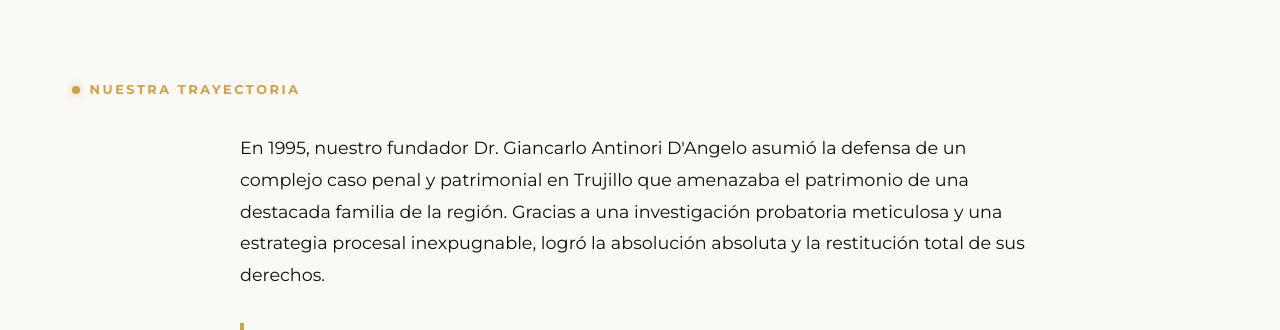
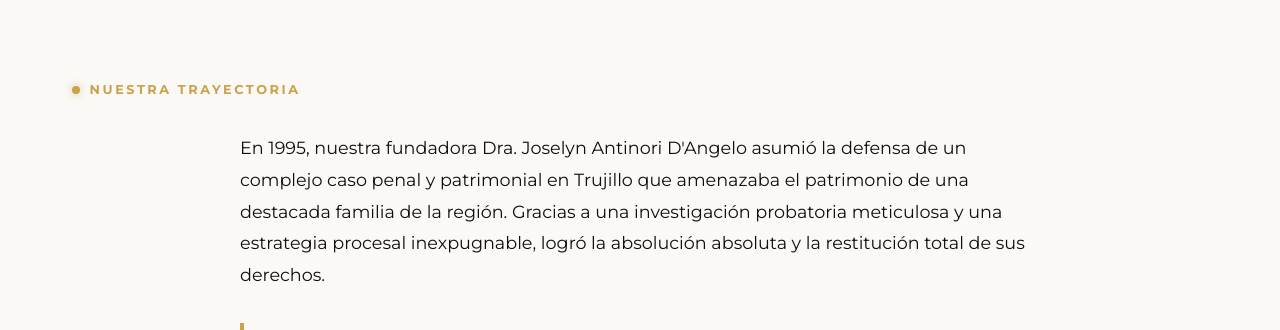
Before and after one commit to Kactis-Labs/Notar-a-Oaelechea, a React (Vite) app: page /nosotros in a window 1280 px wide. Shown: the part 820-1150 px from the top of the page. Built offline with nearby package versions, Linux system fonts and the light colour scheme; a web font is replaced by a local one.

Commit message:
fix: update principal lawyer to Dra. Joselyn Antinori D'Angelo

```diff
--- a/src/config/brandConfig.js
+++ b/src/config/brandConfig.js
@@ -33,10 +33,10 @@ export const brandConfig = {
     instagram: "https://instagram.com"
   },
 
-  // Director Legal / Socio Principal
+  // Directora Legal / Socia Principal
   titular: {
-    name: "Dr. Giancarlo Antinori D'Angelo",
-    role: "Socio Fundador & Director Legal",
+    name: "Dra. Joselyn Antinori D'Angelo",
+    role: "Socia Fundadora & Directora Legal",
     registry: "Colegio de Abogados de La Libertad — Reg. CALL 3890"
   },
 
--- a/src/data/teamData.js
+++ b/src/data/teamData.js
@@ -1,16 +1,16 @@
 export const teamMembers = [
   {
     id: 'carlos-olaechea',
-    name: "Dr. Giancarlo Antinori D'Angelo",
-    role: 'Socio Fundador & Director Legal',
+    name: "Dra. Joselyn Antinori D'Angelo",
+    role: 'Socia Fundadora & Directora Legal',
     exp: '28 Años de Experiencia',
-    img: 'https://images.unsplash.com/photo-1560250097-0b93528c311a?q=80&w=600&auto=format&fit=crop',
-    bio: 'Abogado por la Universidad Nacional de Trujillo, con Maestría en Derecho Penal y Procesal Penal. Reconocido en La Libertad por su rigurosidad estratégica, solvencia técnica y destacada tasa de victorias en litigios complejos.',
+    img: 'https://images.unsplash.com/photo-1573496359142-b8d87734a5a2?q=80&w=600&auto=format&fit=crop',
+    bio: 'Abogada por la Universidad Nacional de Trujillo, con Maestría en Derecho Penal y Procesal Penal. Reconocida en La Libertad por su rigurosidad estratégica, solvencia técnica y destacada tasa de victorias en litigios complejos.',
     registry: 'Colegio de Abogados de La Libertad — Reg. CALL 3890',
     recognitions: [
       'Premio a la Excelencia Jurídica — Colegio de Abogados de La Libertad',
       'Miembro de la Sociedad Peruana de Ciencias Penales',
-      'Ex-Presidente de la Comisión de Litigación Oral de La Libertad'
+      'Ex-Presidenta de la Comisión de Litigación Oral de La Libertad'
     ]
   },
   {
--- a/src/pages/About.jsx
+++ b/src/pages/About.jsx
@@ -43,7 +43,7 @@ export default function About() {
             <div className="section-label" style={{ textAlign: 'center', marginBottom: '2rem' }}>NUESTRA TRAYECTORIA</div>
             <div className="history-content">
               <p className="history-text">
-                En {brandConfig.foundedYear}, nuestro fundador {brandConfig.titular.name} asumió la defensa de un complejo caso penal y patrimonial en Trujillo que amenazaba el patrimonio de una destacada familia de la región. Gracias a una investigación probatoria meticulosa y una estrategia procesal inexpugnable, logró la absolución absoluta y la restitución total de sus derechos.
+                En {brandConfig.foundedYear}, nuestra fundadora {brandConfig.titular.name} asumió la defensa de un complejo caso penal y patrimonial en Trujillo que amenazaba el patrimonio de una destacada familia de la región. Gracias a una investigación probatoria meticulosa y una estrategia procesal inexpugnable, logró la absolución absoluta y la restitución total de sus derechos.
               </p>
 
               <blockquote className="history-quote">
```
